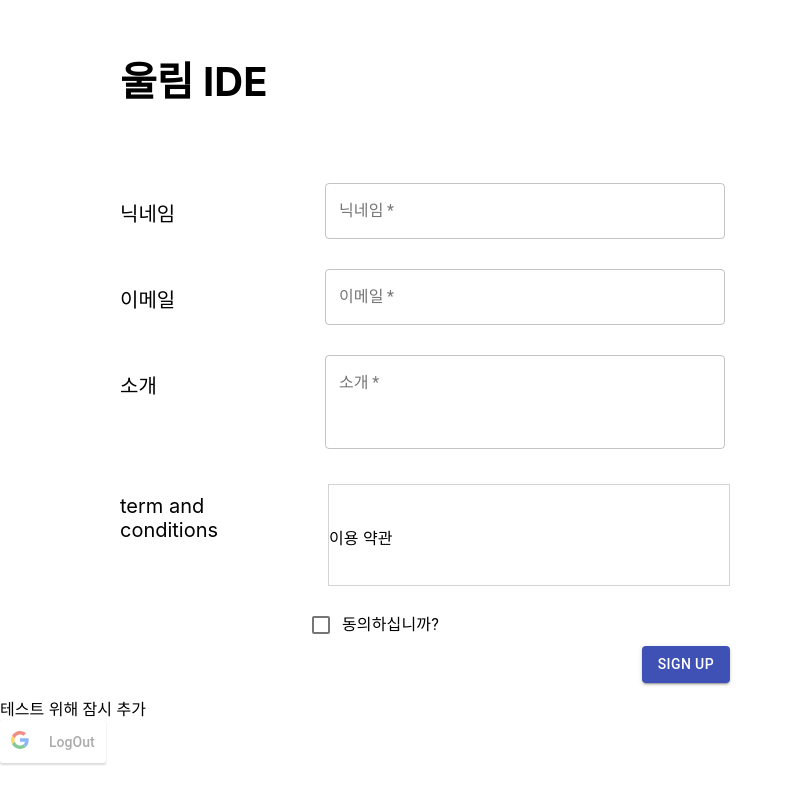
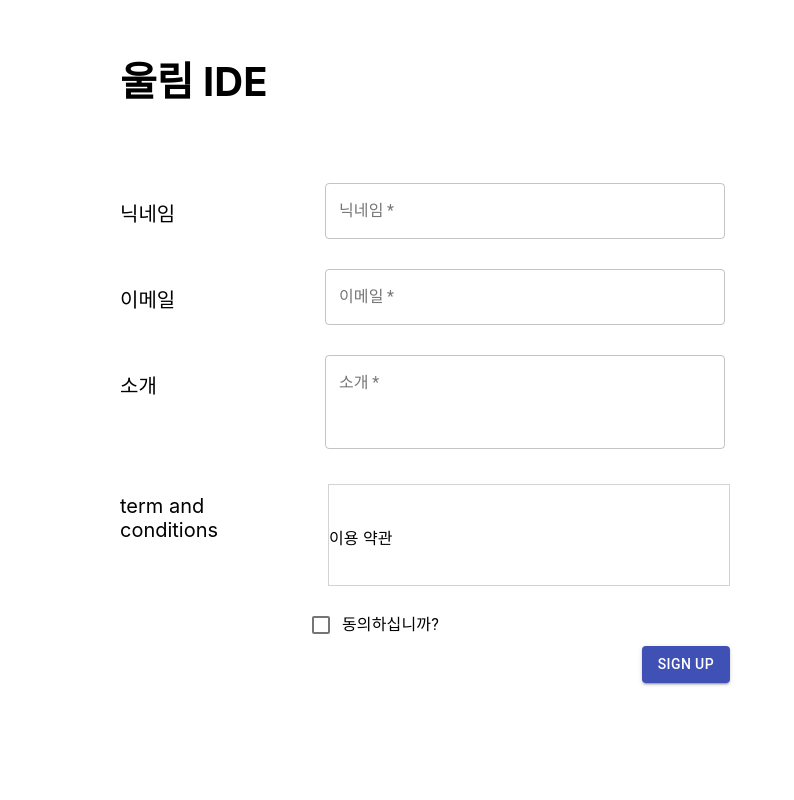
Before and after one commit to LandvibeDev/web-ide-front, a React (Create React App) app: page /signup in a window 1280 px wide. Shown: the whole page, without its empty margins (0-794 px from the left). Built offline with nearby package versions, Linux system fonts and the light colour scheme.

Commit message:
GoogleLogOut 삭제, 토큰 구현 방법 수정

```diff
--- a/src/signin/components/GoogleLogOut.jsx
+++ /dev/null
@@ -1,31 +0,0 @@
-import React from 'react';
-import { GoogleLogout } from 'react-google-login';
-import { withRouter } from 'react-router-dom';
-
-function SocialLogOut(props) {
-  const googleClientId =
-    '205753666169-9rf5ok863ug67g84juf3ngb1vr6ibgae.apps.googleusercontent.com';
-
-  const onSuccess = () => {
-    alert('로그아웃 되었습니다');
-    props.history.replace('/signin');
-  };
-
-  const onFailure = (err) => {
-    console.log(err);
-  };
-
-  return (
-    <div>
-      <div style={{ marginTop: 50 }}>테스트 위해 잠시 추가</div>
-      <GoogleLogout
-        clientId={googleClientId}
-        buttonText="LogOut"
-        onLogoutSuccess={onSuccess}
-        onFailure={onFailure}
-      />
-    </div>
-  );
-}
-
-export default withRouter(SocialLogOut);
--- a/src/signin/components/SignIn.jsx
+++ b/src/signin/components/SignIn.jsx
@@ -16,34 +16,19 @@ function SignIn(props) {
     // 서버url({
     //   method: 'get',
     //   url: '',
-      //   data: jwtToken,
+    //   data: accessToken,
     // })
     //   .then((res) => {
     //     console.log('토큰 수신 성공', res.data);
-      //     props.history.replace('/signup');
+    //     window.localStorage.setItem('accessToken', accessToken);
+    //     회원가입인지 로그인인지 확인 후
+    //     로그인이면 props.history.replace('/dashboard');
+    //     회원가입이면 props.history.replace('/signup');
     //   })
     //   .catch((err) => {
     //     console.log('토큰 수신 실패', err);
     //   });
   };
-
-  // 로그인 플로우가 변경되어 필요없는 함수는 혹시나 수정될 경우에 대비하여 주석처리
-  // const handleSuccessGoogle = (res) => {
-  //   console.log('[로그인 성공] 현재 사용자 : ', res);
-  //   const googleToken = res.wc.access_token;
-  //   // 서버url({
-  //   //   method: 'post',
-  //   //   url: '/signin/google',
-  //   //   data: googleToken,
-  //   // })
-  //   //   .then((res) => {
-  //   //     console.log('토큰 전송 성공', res.data);
-  //   //   })
-  //   //   .catch((err) => {
-  //   //     console.log('토큰 전송 실패', err);
-  //   //   });
-  //   props.history.replace('/signup');
-  // };
 
   const handleSuccessGitHub = (res) => {
     /* 깃헙에서 accesstoken 받아와서 서버 /signin/github으로 전송
@@ -76,14 +61,11 @@ function SignIn(props) {
       <h1 style={{ marginTop: 60, marginBottom: 70 }}>Sign In</h1>
       <div className="line" />
 
-      <GoogleButton type="dark" className="googlelogin" onClick={handleClickGoogle} />
-      {/* <GoogleLogin
-        clientId={googleClientId}
-        buttonText="Sign In with Google"
-        onSuccess={handleSuccessGoogle}
-        onFailure={handleFailure}
-        isSignedIn={true}
-      /> */}
+      <GoogleButton
+        type="dark"
+        className="googlelogin"
+        onClick={handleClickGoogle}
+      />
       <div className="space1" />
       <Grid>
         <GitHubLogin
--- a/src/signin/components/SignUp.jsx
+++ b/src/signin/components/SignUp.jsx
@@ -5,7 +5,6 @@ import {
   Checkbox,
   Button,
 } from '@material-ui/core';
-import GoogleLogOut from './GoogleLogOut';
 import { withRouter } from 'react-router-dom';
 import './item.css';
 
@@ -15,6 +14,7 @@ import './item.css';
 */
 
 function SignUp(props) {
+  //const accessToken = window.localStorage.getItem(accessToken);
   const [user, setUser] = useState({
     nickname: '',
     email: '',
@@ -41,6 +41,18 @@ function SignUp(props) {
     if (!isTermChecked) {
       return setTermError(true);
     }
+    // 서버url({
+    //   method: 'post',
+    //   url: '',
+    //   data: { accessToken, user },
+    // })
+    //   .then((res) => {
+    //     // 서버에서 검증
+    //     props.history.replace('/dashboard');
+    //   })
+    //   .catch((err) => {
+    //     // 에러코드 처리
+    //   });
   };
 
   return (
@@ -126,7 +138,6 @@ function SignUp(props) {
               SIGN UP
             </Button>
           </div>
-          <GoogleLogOut />
         </form>
       </div>
     </div>
--- a/src/signin/components/item.css
+++ b/src/signin/components/item.css
@@ -59,7 +59,7 @@
   margin-left: 100px;
 }
 
-.logo{
+.logo {
   float: left;
   font-size: 40px;
   margin-top: 50px;
--- a/src/signin/container/SignInView.jsx
+++ b/src/signin/container/SignInView.jsx
@@ -10,7 +10,7 @@ function SignInView(props) {
       <div>
         <Paper variant="elevation" elevation={10} className="item-align">
           <Grid>
-            <br/>
+            <br />
             {/* TODO : css 속성으로 여백 줘도 안먹히네요 Sign In 글자 위에 여백이 안생겨서
                 여백 설정할 수 있는 방법이 지금은 <br> 뿐인 것 같아서 일단 이걸루 해놨구여 해결방법이 생기면 수정할 예정입니다 */}
             <SignIn />
```
Lines whose indentation alone changed are shown as unchanged.
